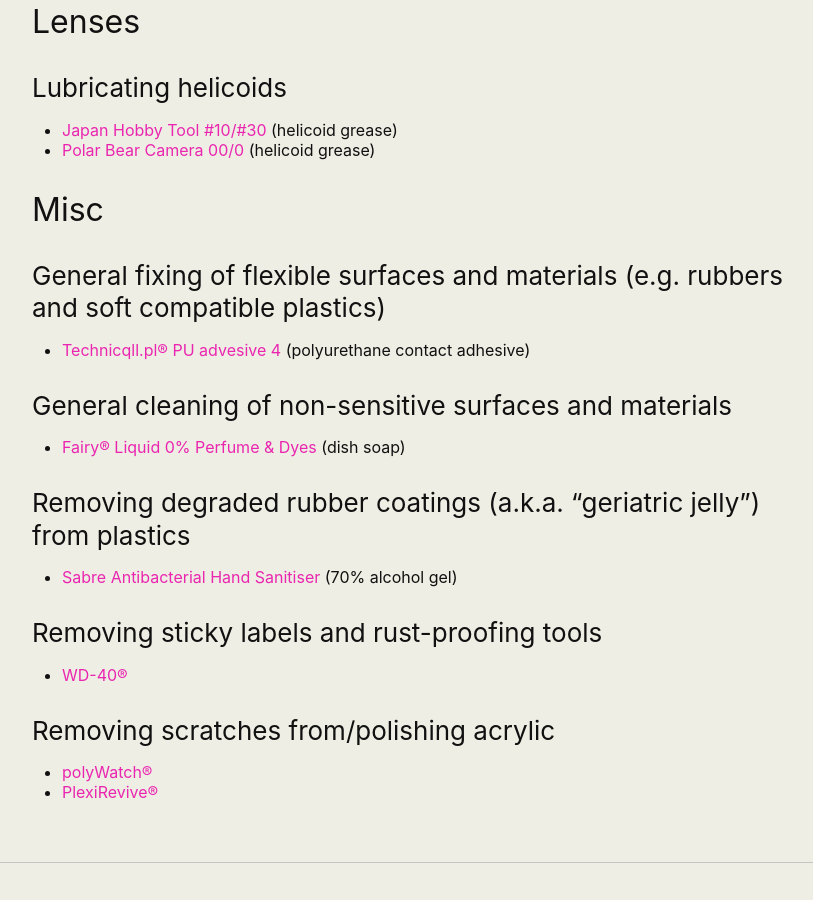
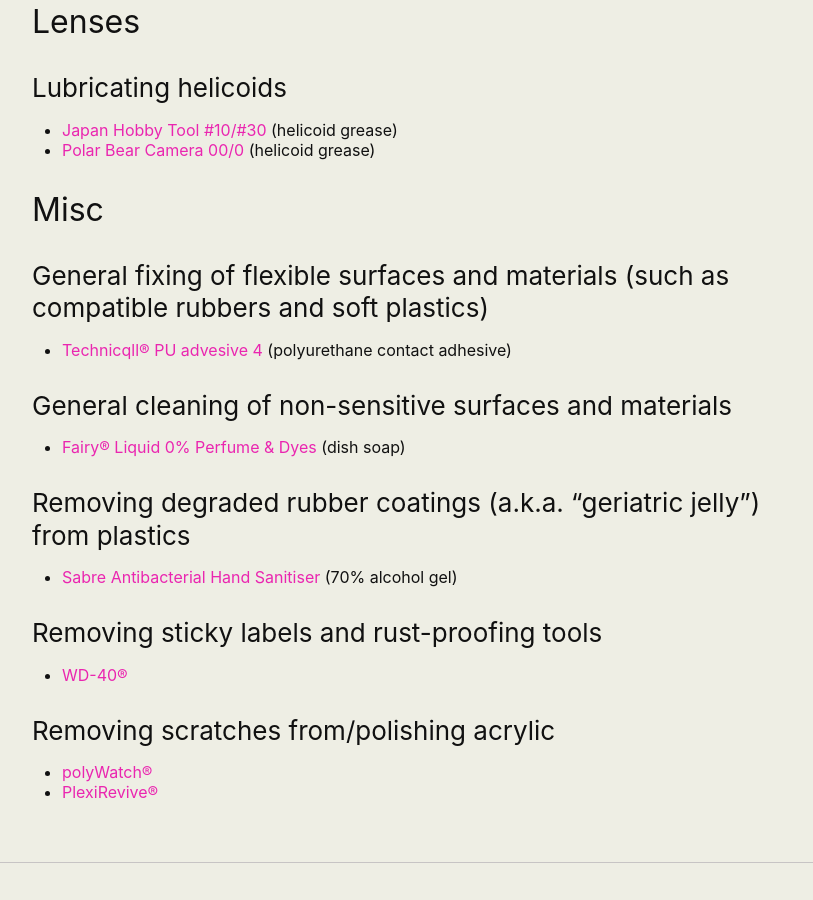
Before and after one commit to martbetz/martbetz.github.io, a Jekyll site: the page built from servicing-and-repair-resources.html, in a window 1280 px wide and 900 px high, scrolled down 648 px. Shown: the whole window, without its empty margins (218-1031 px from the left). Built offline with Jekyll 4.4.1, drawn with Linux system fonts in a browser that asks for light colours.

Commit message:
Update servicing-and-repair-resources.html

```diff
--- a/servicing-and-repair-resources.html
+++ b/servicing-and-repair-resources.html
@@ -40,9 +40,9 @@
 
 <div id="genrep">
 <h2> Misc </h2>
-<h3>General fixing of flexible surfaces and materials (e.g. rubbers and soft compatible plastics)</h3>
+<h3>General fixing of flexible surfaces and materials (such as compatible rubbers and soft plastics)</h3>
 <ul>
-<li><a href="https://technicqll.pl/en/?s=shoe">Technicqll.pl® PU advesive 4</a> (polyurethane contact adhesive)</li>
+<li><a href="https://technicqll.pl/en/?s=shoe">Technicqll® PU advesive 4</a> (polyurethane contact adhesive)</li>
 </ul>
 <h3>General cleaning of non-sensitive surfaces and materials</h3>
 <ul>
```
